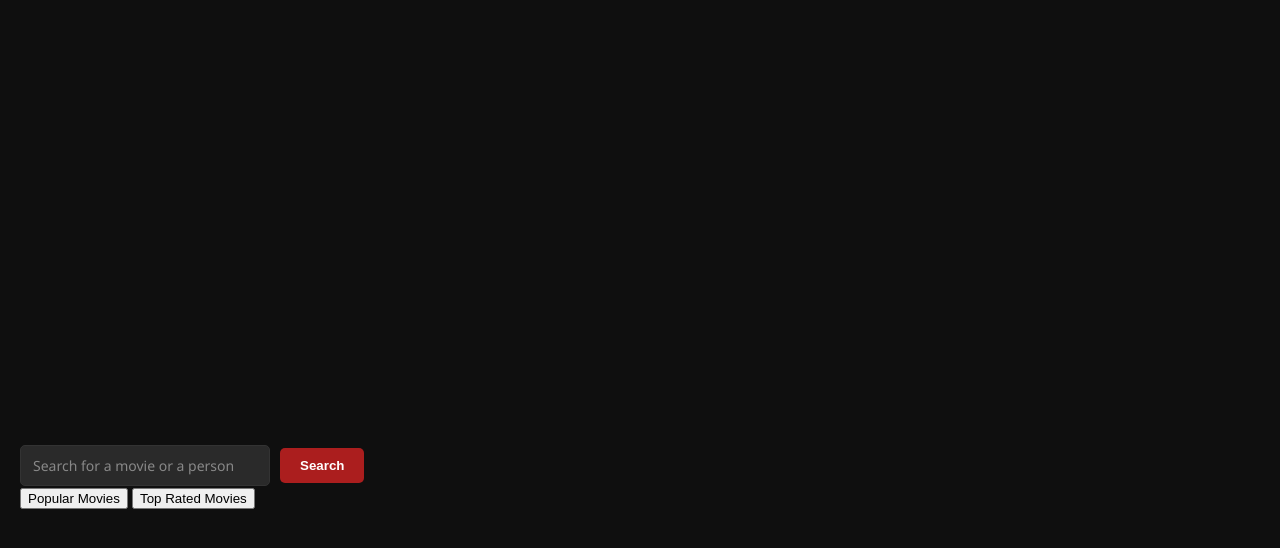
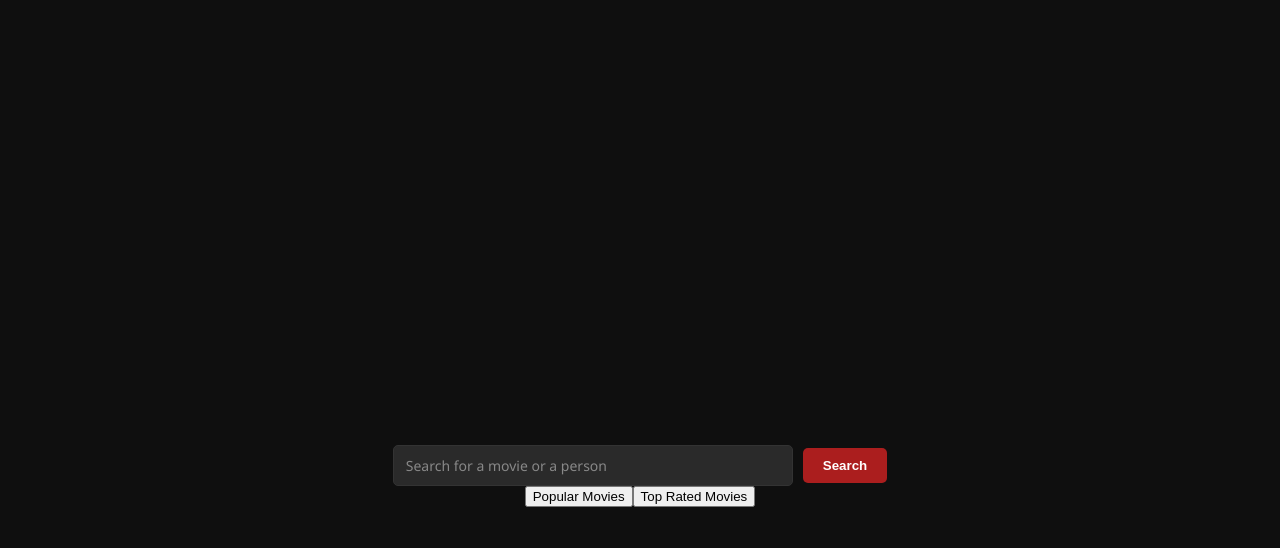
Before and after one commit to Davve420/fe25-js-slutuppgift-david-brolin, a plain HTML site: page index.html in a window 1280 px wide. Shown: the part 90-638 px from the top of the page. Drawn offline with nearby package versions, Linux system fonts and the light colour scheme; no server answers.

Commit message:
centrerad sök + knappar

```diff
--- a/CSS/style.css
+++ b/CSS/style.css
@@ -13,6 +13,11 @@ body {
     grid-template-columns: repeat(auto-fill, minmax(250px, 1fr));
     gap: 20px;
     margin-top: 20px;
+}
+
+#listButtons{
+    display: flex;
+    justify-content: center;
 }
 
 /* Kort-styling */
@@ -100,6 +105,8 @@ header h2 {
 
 #searchForm {
     display: flex;
+    justify-content: center;
+
     gap: 10px;
     align-items: center;
 }
@@ -112,7 +119,7 @@ header h2 {
     border-radius: 5px;
     font-size: 14px;
     font-family: 'Segoe UI', sans-serif;
-    width: 250px;
+    width: 400px;
     transition: all 0.2s;
 }
 
```
